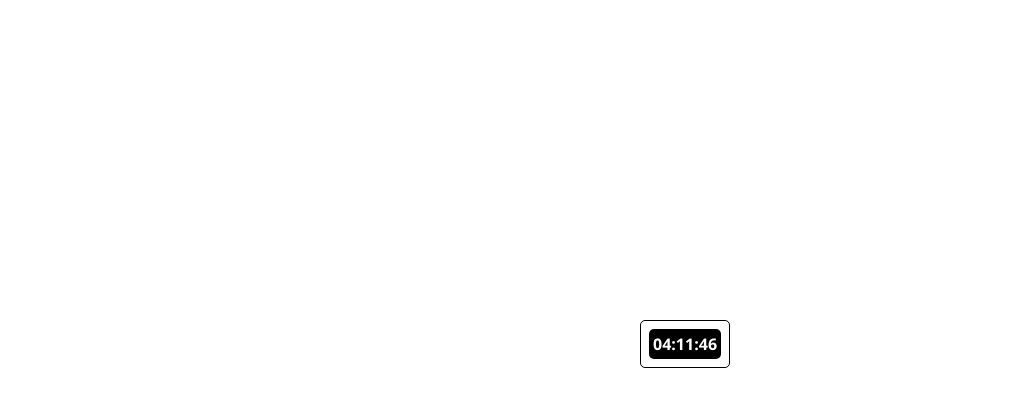
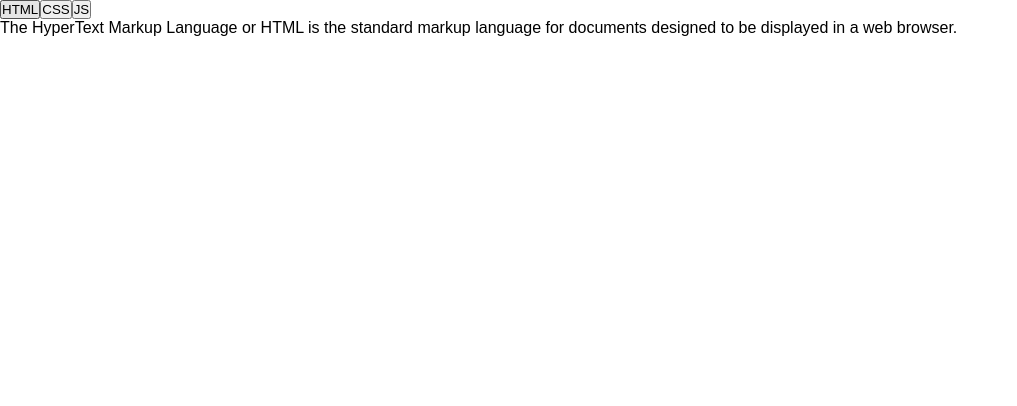
Before and after one commit to Chakrig14/front-end-coding-chanllenge, a React (Create React App) app: page / in a window 1280 px wide. Shown: the top 406 px of the page, without its empty margins (0-1017 px from the left). Built offline with nearby package versions, Linux system fonts and the light colour scheme.

Commit message:
TabActive

```diff
--- a/src/App.js
+++ b/src/App.js
@@ -1,11 +1,30 @@
 
 import './App.css';
-import DigitalClock from './components/DigitalClock';
+import TabActive from './components/TabActive';
 
 function App() {
+  let tabItem = {
+    items: [
+      {
+        value: "html",
+        label: "HTML",
+        desc: "The HyperText Markup Language or HTML is the standard markup language for documents designed to be displayed in a web browser."
+      },
+      {
+        value: "css",
+        label: "CSS",
+        desc: "Cascading Style Sheets is a style sheet language used for describing the presentation of a document written in a markup language such as HTML or XML."
+      },
+      {
+        value: "js",
+        label: "JS",
+        desc: "JavaScript, often abbreviated as JS, is a programming language that is one of the core technologies of the World Wide Web, alongside HTML and CSS."
+      }
+    ]
+  }
   return (
     <div className="App">
-      <DigitalClock />
+      <TabActive items={tabItem} />
     </div>
   );
 }
--- /dev/null
+++ b/src/components/TabActive.js
@@ -0,0 +1,22 @@
+import { useState } from "react"
+
+export default function TabActive({ items }) {
+    const [clickTab, setClickTab] = useState("html");
+    function btnClick(val) {
+        setClickTab(val);
+    }
+    return (
+        <div>
+            <div>
+                {items.items.map((tab, index) => (
+                    <button onClick={() => btnClick(tab.value)} key={index}>{tab.label}</button>
+                ))}
+            </div>
+            <div>
+                {items.items.map((tabDesc, index) => (
+                    clickTab === tabDesc.value ? <p key={index}>{tabDesc.desc}</p> : ""
+                ))}
+            </div>
+        </div>
+    )
+}
```
Also changed, not shown: data/tabdata.json (added, +19 -0 lines).
